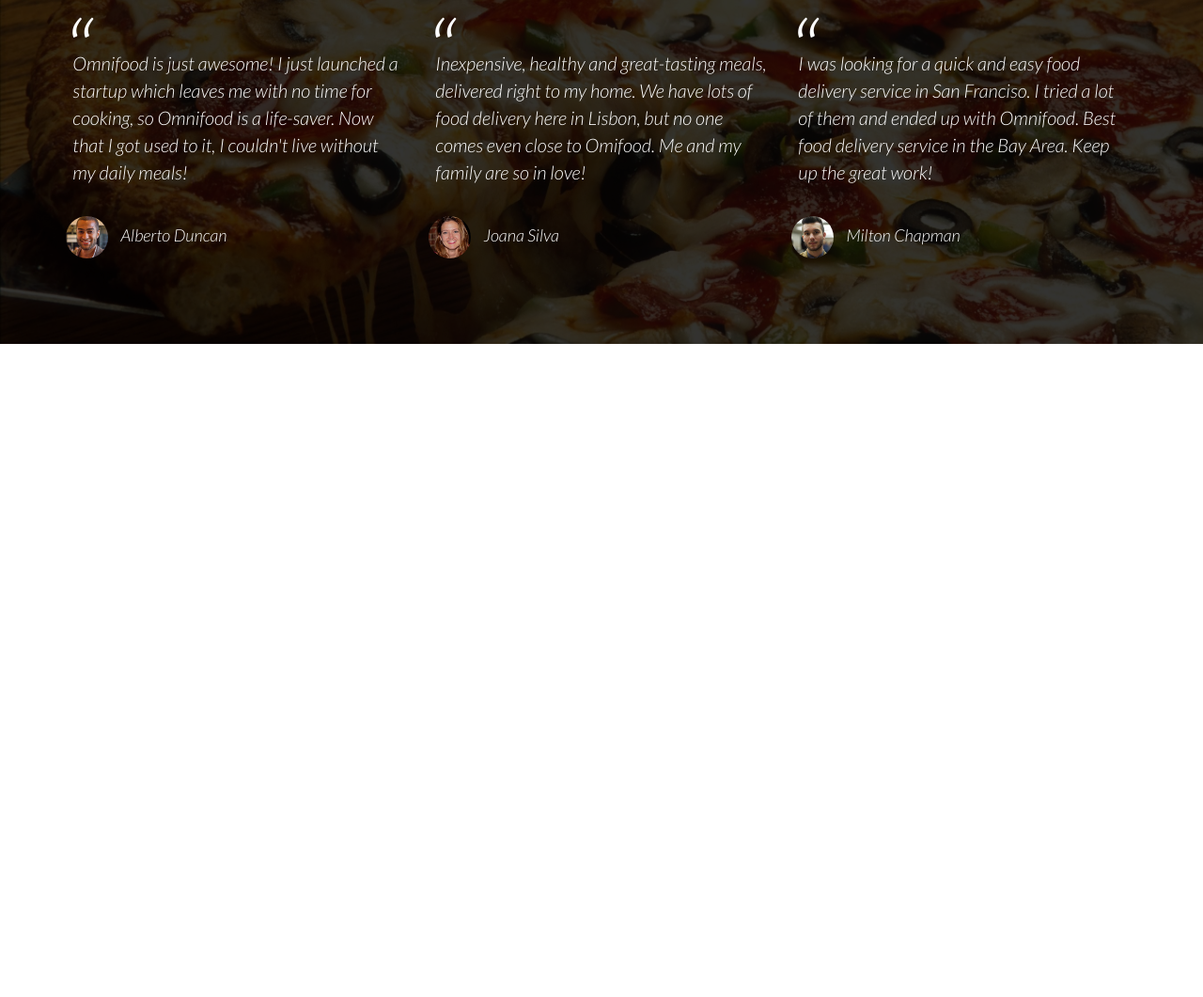
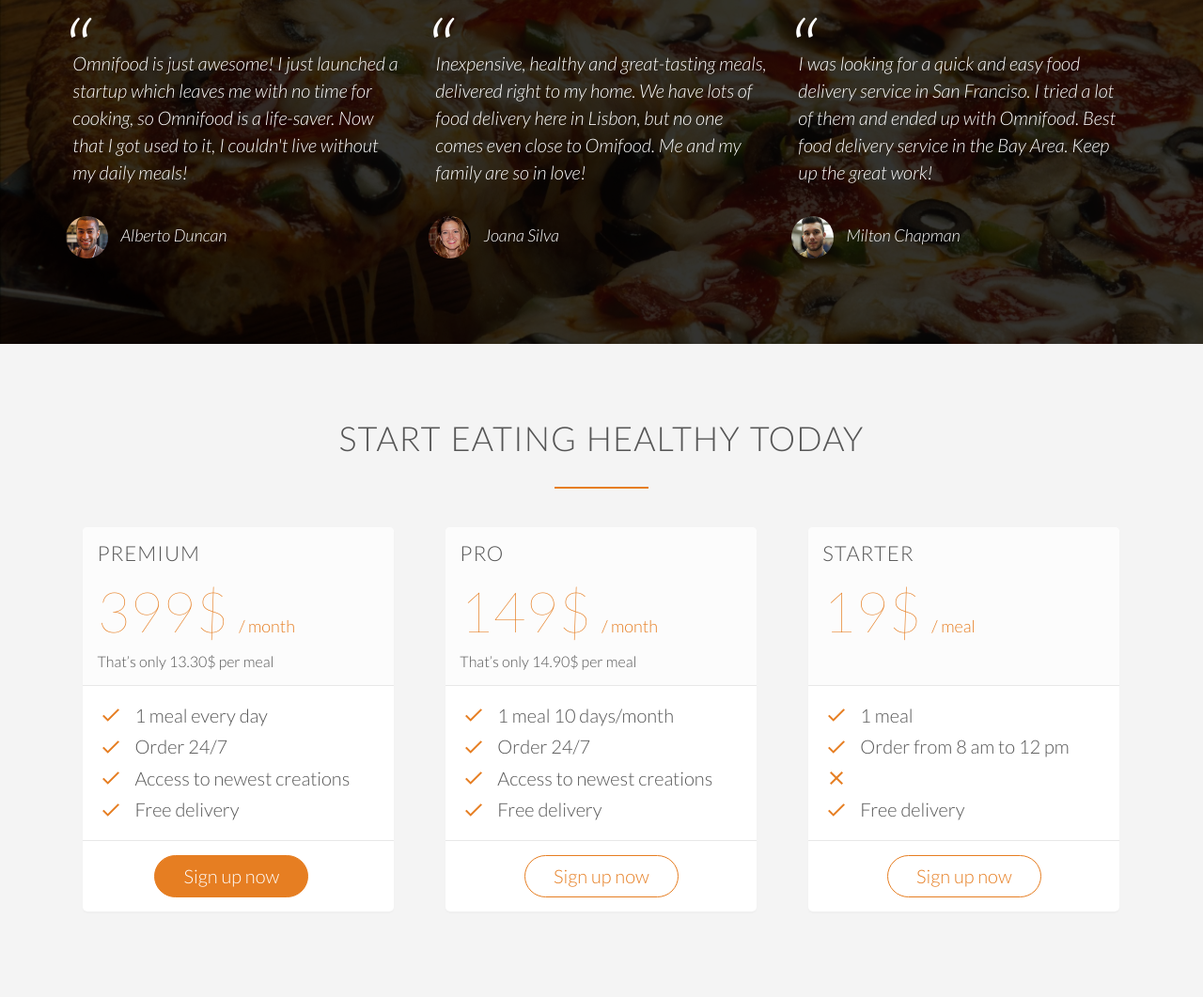
Before and after one commit to RubenSantana/course-omnifood, a website: page app/index.html in a window 1280 px wide. Shown: the part 3537-4598 px from the top of the page at 94% size. Before the commit the page ends 3903 px from the top, so only its background shows below. Drawn offline with nearby package versions, Linux system fonts and the light colour scheme.

Commit message:
Completed the sign-up section

```diff
--- a/app/assets/styles/base/_variables.css
+++ b/app/assets/styles/base/_variables.css
@@ -1,2 +1,3 @@
 $mainOrange: #e67e22;
 $darkOrange: #cf6d17;
+$subtleGray: #f4f4f4;
--- /dev/null
+++ b/app/assets/styles/modules/_plans-section.css
@@ -0,0 +1,79 @@
+.plans-section {
+    background-color: $subtleGray;
+
+    h2 {
+        font-weight: 300;
+        font-size: 180%;
+        text-transform: uppercase;
+        letter-spacing: 1px;
+        word-spacing: 2px;
+        text-align: center;
+        margin-bottom: 30px;
+
+        &:after {
+            display: block;
+            height: 2px;
+            background-color: $mainOrange;
+            content: "";
+            width: 100px;
+            margin: 0 auto;
+            margin-top: 30px;
+        }
+    }
+
+    h3 {
+        font-weight: 300;
+        text-transform: uppercase;
+        letter-spacing: 1px;
+        font-size: 110%;
+        margin-bottom: 15px;
+    }
+}
+
+.plan-box {
+    background-color: #fff;
+    border-radius: 5px;
+    width: 90%;
+    margin-left: 5%;
+    box-shadow: 0 2px 2px #efefef;
+
+    div {
+        padding: 15px;
+        border-bottom: 1px solid #e8e8e8;
+
+        &:first-child {
+            background-color: #fcfcfc;
+            border-top-left-radius: 5px;
+            border-top-right-radius: 5px;
+        }
+
+        &:last-child {
+            text-align: center;
+            border: 0;
+        }
+    }
+
+    ul {
+        list-style: none;
+
+        li {
+            padding: 5px 0;
+        }
+    }
+}
+
+.plan-price {
+    font-size: 300%;
+    margin-bottom: 10px;
+    font-weight: 100;
+    color: $mainOrange;
+
+    span {
+        font-size: 30%;
+        font-weight: 300;
+    }
+}
+
+.plan-price-meal {
+    font-size: 80%;
+}
--- a/app/assets/styles/modules/_steps-section.css
+++ b/app/assets/styles/modules/_steps-section.css
@@ -1,6 +1,6 @@
 .steps-section {
 
-    background-color: #f4f4f4;
+    background-color: $subtleGray;
 
     h2 {
         font-weight: 300;
--- a/app/assets/styles/modules/_testimonials-section.css
+++ b/app/assets/styles/modules/_testimonials-section.css
@@ -46,7 +46,7 @@
             display: block;
             position: absolute;
             top: -5px;
-            left: -3px;
+            left: -5px;
         }
     }
 
--- a/app/assets/styles/styles.css
+++ b/app/assets/styles/styles.css
@@ -15,3 +15,4 @@
 @import "modules/_steps-section.css";
 @import "modules/_cities-section.css";
 @import "modules/_testimonials-section.css";
+@import "modules/_plans-section.css";
--- a/app/index.html
+++ b/app/index.html
@@ -330,11 +330,141 @@
       </div>
     </section>
 
+    <section class="plans-section">
+      <div class="row">
+        <h2>Start eating healthy today</h2>
+      </div>
+
+      <div class="row">
+        <div class="col span-1-of-3">
+          <div class="plan-box">
+            <div>
+              <h3>Premium</h3>
+              <p class="plan-price">399$ <span>/ month</span></p>
+              <p class="plan-price-meal">That’s only 13.30$ per meal</p>
+            </div>
+            <div>
+              <ul>
+                <li>
+                  <ion-icon name="checkmark" class="icon--small"></ion-icon>1
+                  meal every day
+                </li>
+                <li>
+                  <ion-icon name="checkmark" class="icon--small"></ion-icon
+                  >Order 24/7
+                </li>
+                <li>
+                  <ion-icon name="checkmark" class="icon--small"></ion-icon
+                  >Access to newest creations
+                </li>
+                <li>
+                  <ion-icon name="checkmark" class="icon--small"></ion-icon>Free
+                  delivery
+                </li>
+              </ul>
+            </div>
+            <div>
+              <a href="#" class="btn btn--full">Sign up now</a>
+            </div>
+          </div>
+        </div>
+
+        <div class="col span-1-of-3">
+          <div class="plan-box">
+            <div>
+              <h3>Pro</h3>
+              <p class="plan-price">149$ <span>/ month</span></p>
+              <p class="plan-price-meal">That’s only 14.90$ per meal</p>
+            </div>
+            <div>
+              <ul>
+                <li>
+                  <ion-icon name="checkmark" class="icon--small"></ion-icon>1
+                  meal 10 days/month
+                </li>
+                <li>
+                  <ion-icon name="checkmark" class="icon--small"></ion-icon
+                  >Order 24/7
+                </li>
+                <li>
+                  <ion-icon name="checkmark" class="icon--small"></ion-icon
+                  >Access to newest creations
+                </li>
+                <li>
+                  <ion-icon name="checkmark" class="icon--small"></ion-icon>Free
+                  delivery
+                </li>
+              </ul>
+            </div>
+            <div>
+              <a href="#" class="btn btn--ghost">Sign up now</a>
+            </div>
+          </div>
+        </div>
+
+        <div class="col span-1-of-3">
+          <div class="plan-box">
+            <div>
+              <h3>Starter</h3>
+              <p class="plan-price">19$ <span>/ meal</span></p>
+              <p class="plan-price-meal">&nbsp</p>
+            </div>
+            <div>
+              <ul>
+                <li>
+                  <ion-icon name="checkmark" class="icon--small"></ion-icon>1
+                  meal
+                </li>
+                <li>
+                  <ion-icon name="checkmark" class="icon--small"></ion-icon
+                  >Order from 8 am to 12 pm
+                </li>
+                <li><ion-icon name="close" class="icon--small"></ion-icon></li>
+                <li>
+                  <ion-icon name="checkmark" class="icon--small"></ion-icon>Free
+                  delivery
+                </li>
+              </ul>
+            </div>
+            <div>
+              <a href="#" class="btn btn--ghost">Sign up now</a>
+            </div>
+          </div>
+        </div>
+      </div>
+    </section>
+
     <script src="https://unpkg.com/ionicons@4.5.9-1/dist/ionicons.js"></script>
   </body>
 </html>
 
 <!--
+Section 6: Sign up and pricing plans
+Title: Start eating healthy today
+
+Plan 1: Premium
+399$ per month
+That’s only 13.30$ per meal
+1 meal every day
+Order 24/7
+Access to newest creations
+Free delivery
+
+
+Plan 2: Pro
+149$ per month
+That’s only 14.90$ per meal
+1 meal 10 days/month
+Order 24/7
+Access to newest creations
+Free delivery
+
+
+Plan 3: Starter
+19$ per meal
+1 meal
+Order from 8 am to 12 pm
+Free delivery
 
 
 -->
--- a/app/temp/styles/styles.css
+++ b/app/temp/styles/styles.css
@@ -1453,7 +1453,7 @@
   display: block;
   position: absolute;
   top: -5px;
-  left: -3px;
+  left: -5px;
 }
 
 .testimonials-section cite {
@@ -1468,3 +1468,84 @@
   margin-right: 10px;
   vertical-align: middle;
 }
+
+.plans-section {
+  background-color: #f4f4f4;
+}
+
+.plans-section h2 {
+  font-weight: 300;
+  font-size: 180%;
+  text-transform: uppercase;
+  letter-spacing: 1px;
+  word-spacing: 2px;
+  text-align: center;
+  margin-bottom: 30px;
+}
+
+.plans-section h2:after {
+  display: block;
+  height: 2px;
+  background-color: #e67e22;
+  content: "";
+  width: 100px;
+  margin: 0 auto;
+  margin-top: 30px;
+}
+
+.plans-section h3 {
+  font-weight: 300;
+  text-transform: uppercase;
+  letter-spacing: 1px;
+  font-size: 110%;
+  margin-bottom: 15px;
+}
+
+.plan-box {
+  background-color: #fff;
+  border-radius: 5px;
+  width: 90%;
+  margin-left: 5%;
+  -webkit-box-shadow: 0 2px 2px #efefef;
+  box-shadow: 0 2px 2px #efefef;
+}
+
+.plan-box div {
+  padding: 15px;
+  border-bottom: 1px solid #e8e8e8;
+}
+
+.plan-box div:first-child {
+  background-color: #fcfcfc;
+  border-top-left-radius: 5px;
+  border-top-right-radius: 5px;
+}
+
+.plan-box div:last-child {
+  text-align: center;
+  border: 0;
+}
+
+.plan-box ul {
+  list-style: none;
+}
+
+.plan-box ul li {
+  padding: 5px 0;
+}
+
+.plan-price {
+  font-size: 300%;
+  margin-bottom: 10px;
+  font-weight: 100;
+  color: #e67e22;
+}
+
+.plan-price span {
+  font-size: 30%;
+  font-weight: 300;
+}
+
+.plan-price-meal {
+  font-size: 80%;
+}
```
